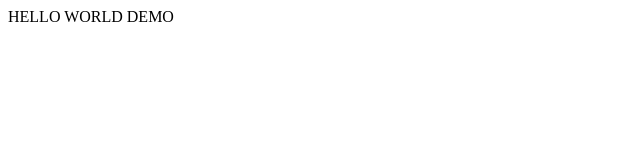
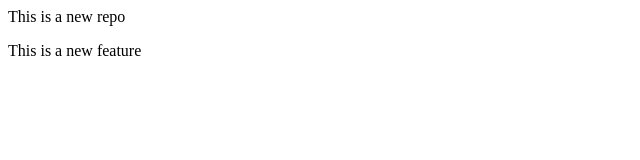
Before and after one commit to HelloWorld143-crypto/LocalRepo, a plain HTML site: page index.html in a window 1280 px wide. Shown: the whole page, without its empty margins (0-640 px from the left). Drawn offline with Linux system fonts and the light colour scheme.

Commit message:
new feature

```diff
--- a/index.html
+++ b/index.html
@@ -1 +1,2 @@
-<p>HELLO WORLD DEMO</p>
+<p>This is a new repo</p>
+<p>This is a new feature</p>
```
